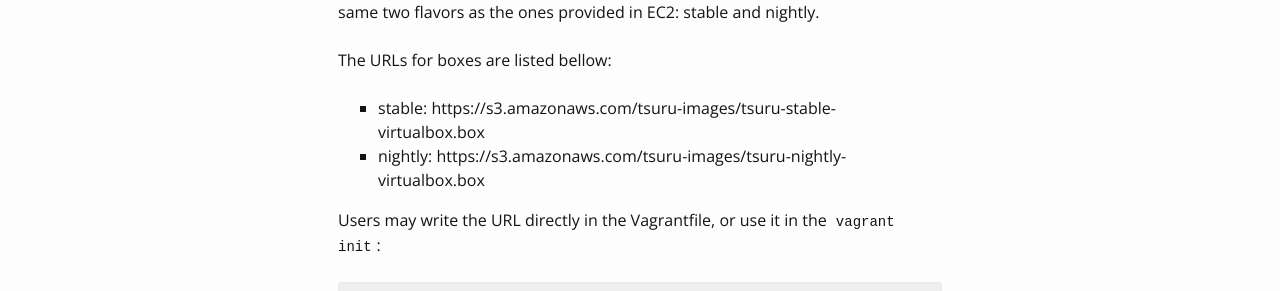
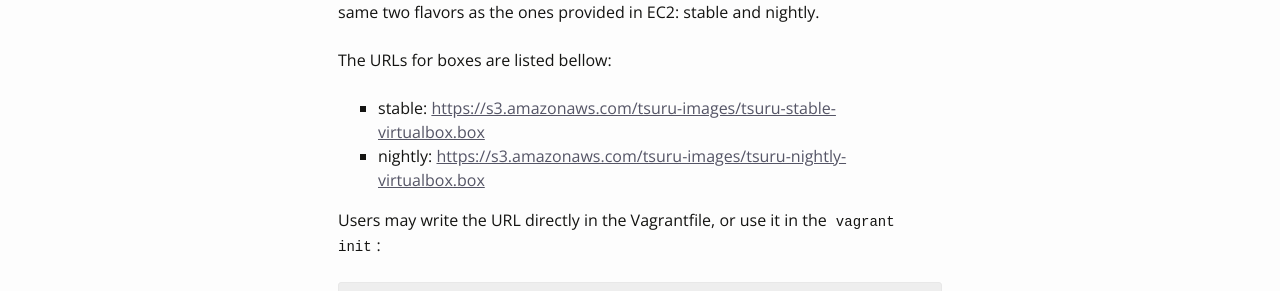
Before and after one commit to tsuru/tsuru.github.io, a Jekyll site: the page built from _posts/2015-09-02-tsuru-images-with-packer.markdown, in a window 1280 px wide. Shown: the part 1025-1316 px from the top of the page. Built offline with Jekyll 4.4.1, drawn with Linux system fonts in a browser that asks for light colours; nearby versions of some CDN libraries; comment, search, counter and statistics services are not loaded; some of the changed lines change nothing that is shown.

Commit message:
fix links

```diff
--- a/_posts/2015-09-02-tsuru-images-with-packer.markdown
+++ b/_posts/2015-09-02-tsuru-images-with-packer.markdown
@@ -35,8 +35,8 @@
 
 The URLs for boxes are listed bellow:
 
-* stable: https://s3.amazonaws.com/tsuru-images/tsuru-stable-virtualbox.box
-* nightly: https://s3.amazonaws.com/tsuru-images/tsuru-nightly-virtualbox.box
+* stable: [https://s3.amazonaws.com/tsuru-images/tsuru-stable-virtualbox.box](https://s3.amazonaws.com/tsuru-images/tsuru-stable-virtualbox.box)
+* nightly: [https://s3.amazonaws.com/tsuru-images/tsuru-nightly-virtualbox.box](https://s3.amazonaws.com/tsuru-images/tsuru-nightly-virtualbox.box)
 
 Users may write the URL directly in the Vagrantfile, or use it in the ``vagrant init``:
 
@@ -53,4 +53,4 @@
 
     $ AWS_ACCESS_KEY=<your-access-key> AWS_SECRET_KEY=<your-secret-key> packer build tsuru-{nightly,stable}.json
 
-If you want to talk more about this project or any other [tsuru-related project](https://github.com/tsuru) feel free to reach us by openning an issue in [our Github repository](https://github.com/tsuru/tsuru/issues), directly chatting in our [Gitter room](gitter.im/tsuru/tsuru) or posting a message to the [tsuru-users group](https://groups.google.com/forum/#!forum/tsuru-users).
+If you want to talk more about this project or any other [tsuru-related project](https://github.com/tsuru) feel free to reach us by openning an issue in [our Github repository](https://github.com/tsuru/tsuru/issues), directly chatting in our [Gitter room](https://gitter.im/tsuru/tsuru) or posting a message to the [tsuru-users group](https://groups.google.com/forum/#!forum/tsuru-users).
```
